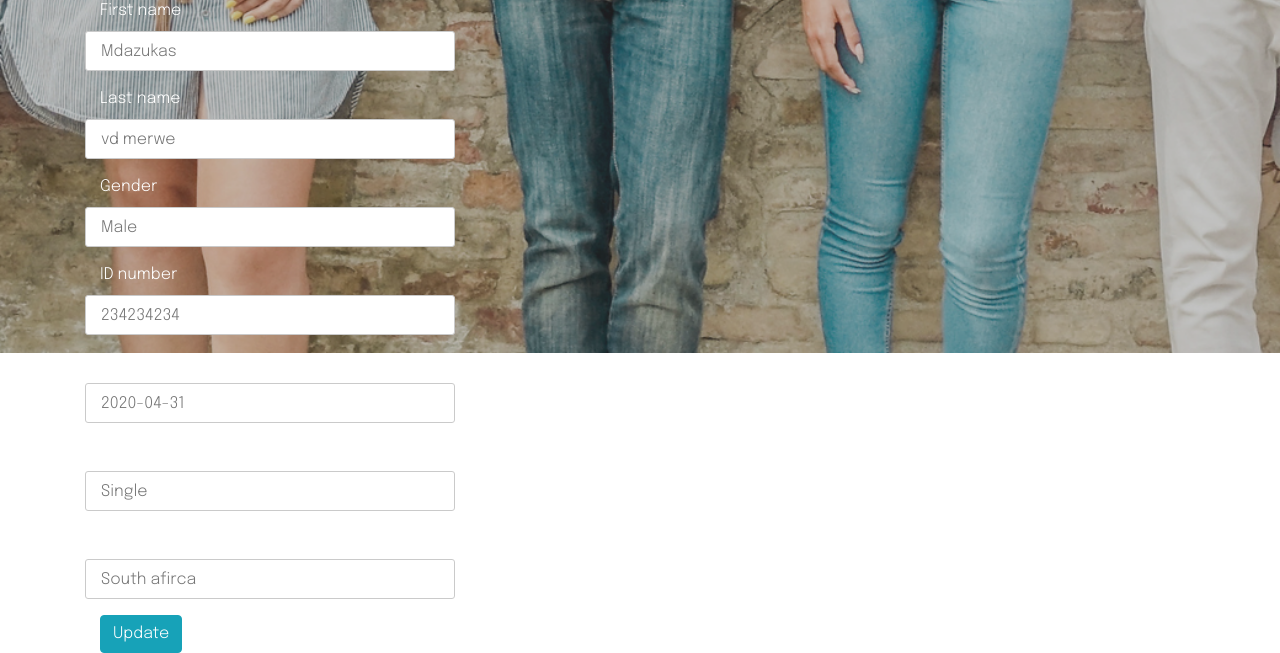
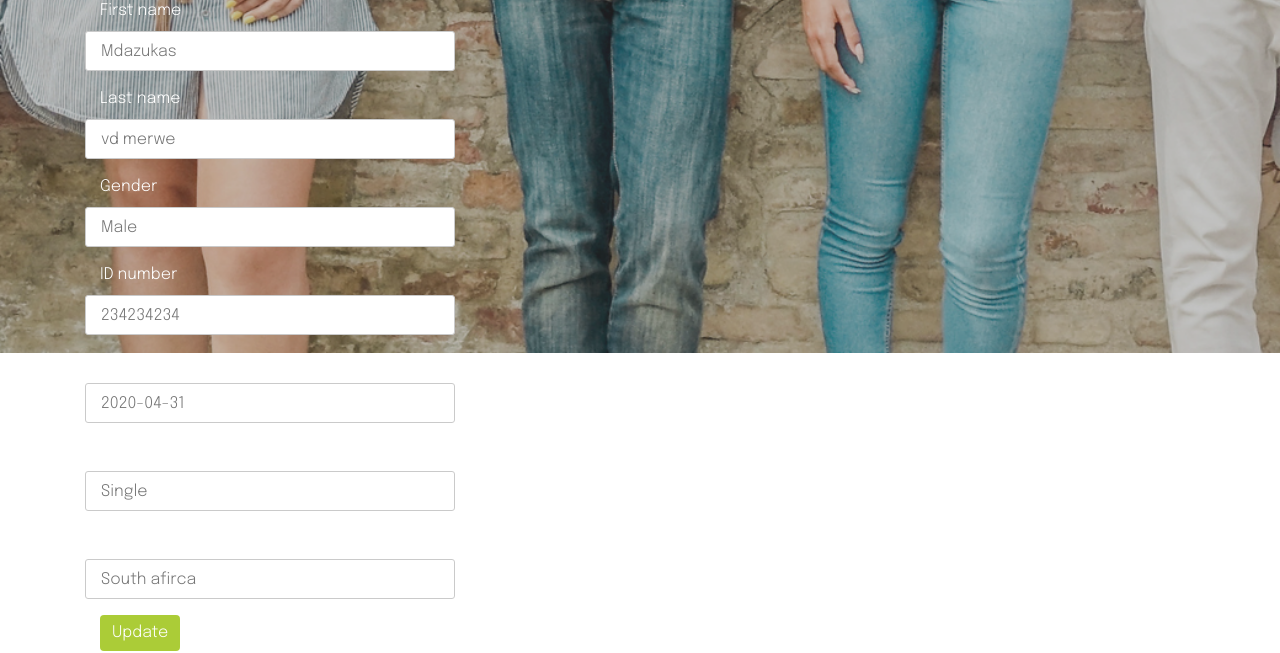
Before and after one commit to LuyandaLM/lifechoices-admin, a Django app: page /accountprofile/ in a window 1280 px wide, after a click on "Personal details". Shown: the part 447-1100 px from the top of the page. Run offline with Django 3.2, Linux system fonts and the light colour scheme; some libraries are stand-ins or nearby versions.

Commit message:
accountprofile  btn update
btn changed from info to primary
primary btn = #abcc37 ,border = none

```diff
--- a/templates/accountprofile.html
+++ b/templates/accountprofile.html
@@ -144,7 +144,7 @@
 										<label class="col-12"> Nationality</label>
 										<input class="col-12" placeholder="South afirca" />
 									</div>
-									<button class="btn btn-info">Update</button>
+									<button class="btn btn-primary">Update</button>
 								</form>
 							</div>
 							<div class="col-4 collapse" id="collapse2" data-parent="#accordion">
@@ -174,7 +174,7 @@
 										<input class="col-12" placeholder="314 iman haron" />
 									</div>
 
-									<button class="btn btn-info">Update</button>
+									<button class="btn btn-primary">Update</button>
 								</form>
 							</div>
 							<div class="col-4 collapse" id="collapse3" data-parent="#accordion">
@@ -200,7 +200,7 @@
 										<input class="col-12" placeholder="33423423" />
 									</div>
 
-									<button class="btn btn-info">Update</button>
+									<button class="btn btn-primary">Update</button>
 								</form>
 							</div>
 							<div class="col-4 collapse" id="collapse4" data-parent="#accordion">
@@ -217,7 +217,7 @@
 								<label class="col-12"> Next of kin contact number</label>
 								<input class="col-12" placeholder="93949944" />
 							</div>
-							<button class="btn btn-info">Update</button>
+							<button class="btn btn-primary">Update</button>
 						</form>
 					</div>
 					<div class="col-4 collapse" id="collapse5" data-parent="#accordion">
@@ -230,7 +230,7 @@
 								<label class="col-12"> Allergies</label>
 								<input class="col-12" placeholder="None" />
 							</div>
-							<button class="btn btn-info">Update</button >
+							<button class="btn btn-primary">Update</button >
 						</form>
 					</div>
 						</div>
```
